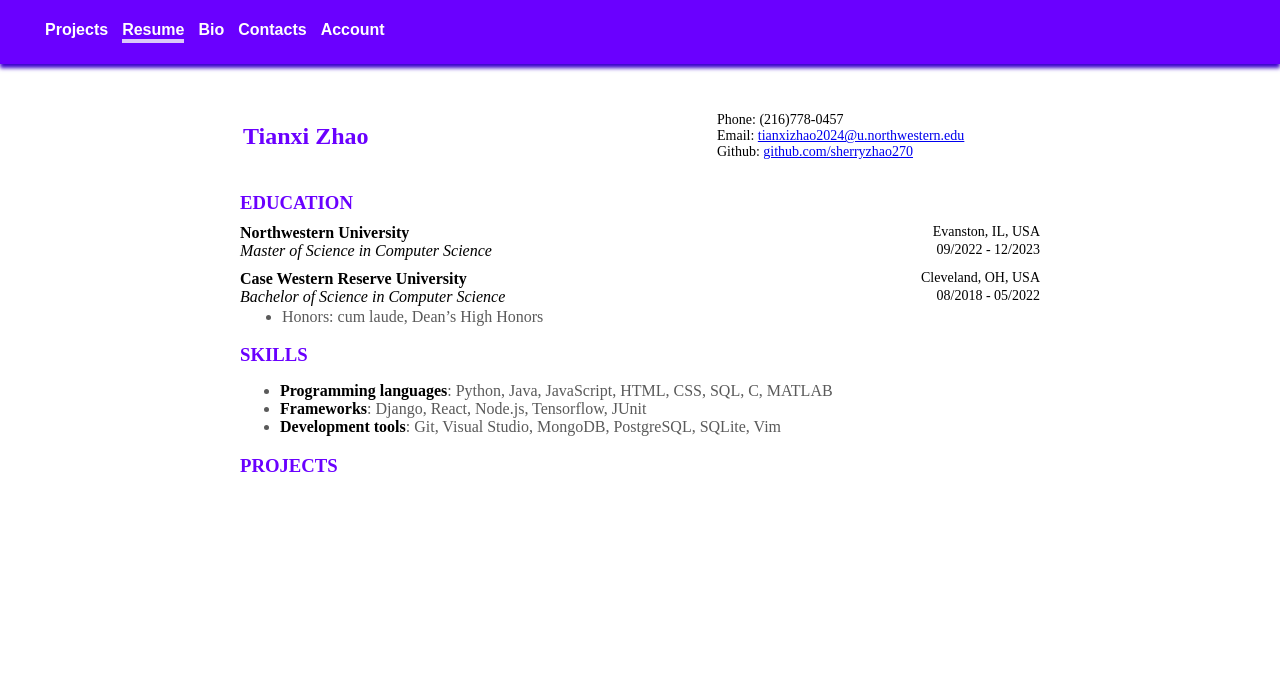
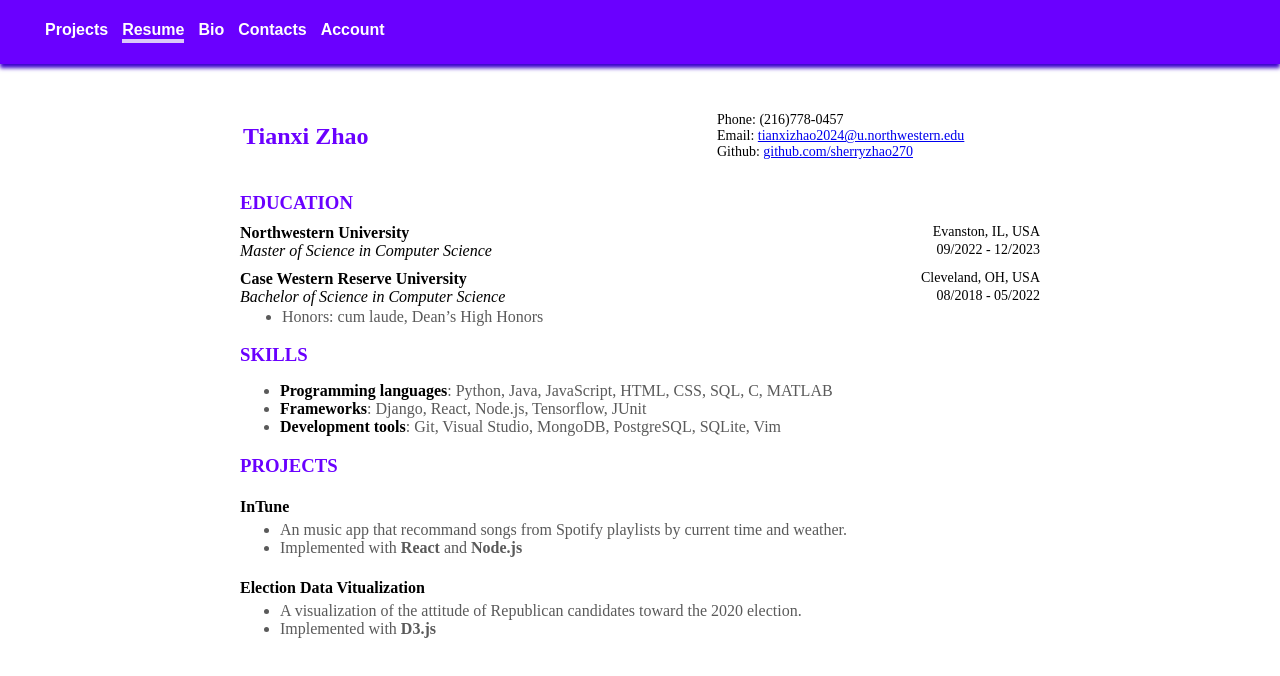
Before and after one commit to sherryzhao270/330-HCI-portfolio, a plain HTML site: page resume.html in a window 1280 px wide. Drawn offline with Linux system fonts and the light colour scheme.

Commit message:
resume projects added

```diff
--- a/resume.css
+++ b/resume.css
@@ -57,3 +57,12 @@ ul li {
 ul li b {
     color: black;
 }
+
+/* projects */
+.project-title {
+    margin-bottom: 0px
+}
+
+.project-description {
+    margin-top: 5px;
+}
--- a/resume.html
+++ b/resume.html
@@ -91,6 +91,20 @@
         <!-- Projects -->
         <section>
             <h3>PROJECTS</h3>
+
+            <!-- project 1 -->
+            <h4 class="project-title"> <b>InTune</b> </h4>
+            <ul class="project-description">
+                <li>An music app that recommand songs from Spotify playlists by current time and weather.</li>
+                <li>Implemented with <strong>React</strong> and <strong>Node.js</strong></li>
+            </ul>
+
+            <!-- project 2 -->
+            <h4 class="project-title"> <b>Election Data Vitualization</b> </h4>
+            <ul class="project-description">
+                <li>A visualization of the attitude of Republican candidates toward the 2020 election.</li>
+                <li>Implemented with <strong>D3.js</strong></li>
+            </ul>
         </section>
 
     </article>
```
